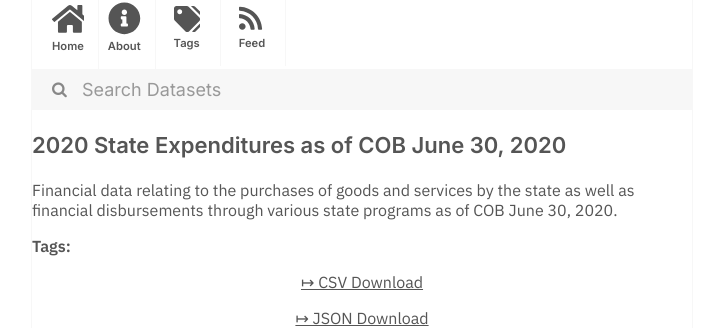
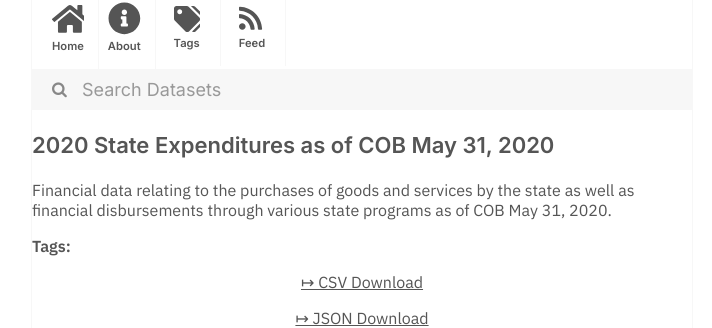
Before and after one commit to dayda-entities/state-of-missouri, a Jekyll site: the page built from _posts/2020-11-10-2020-state-expenditures-as-of-.md, in a window 1280 px wide. Shown: the part 216-544 px from the top of the page, without its empty margins (278-990 px from the left). Built offline with Jekyll 4.4.1, drawn with Linux system fonts in a browser that asks for light colours.

Commit message:
Publish Data

```diff
--- a/_posts/2020-11-10-2020-state-expenditures-as-of-.md
+++ b/_posts/2020-11-10-2020-state-expenditures-as-of-.md
@@ -1,15 +1,15 @@
 ---
-title: '2020 State Expenditures as of COB June 30, 2020'
-created: '2020-11-10T17:23:46.096372'
-modified: '2020-11-10T17:23:46.096379'
+title: '2020 State Expenditures as of COB May 31, 2020'
+created: '2020-11-10T17:23:35.480017'
+modified: '2020-11-10T17:23:35.480028'
 state: active
 type: dataset
 tags: []
 groups:
   - Local Government
-csv_url: 'https://data.mo.gov/api/views/xvw4-w8f7/rows.csv?accessType=DOWNLOAD'
-json_url: 'https://data.mo.gov/api/views/xvw4-w8f7/rows.json?accessType=DOWNLOAD'
+csv_url: 'https://data.mo.gov/api/views/cs8g-savr/rows.csv?accessType=DOWNLOAD'
+json_url: 'https://data.mo.gov/api/views/cs8g-savr/rows.json?accessType=DOWNLOAD'
 layout: post
 
 ---
-Financial data relating to the purchases of goods and services by the state as well as financial disbursements through various state programs as of COB June 30, 2020.
+Financial data relating to the purchases of goods and services by the state as well as financial disbursements through various state programs as of COB May 31, 2020.
```
